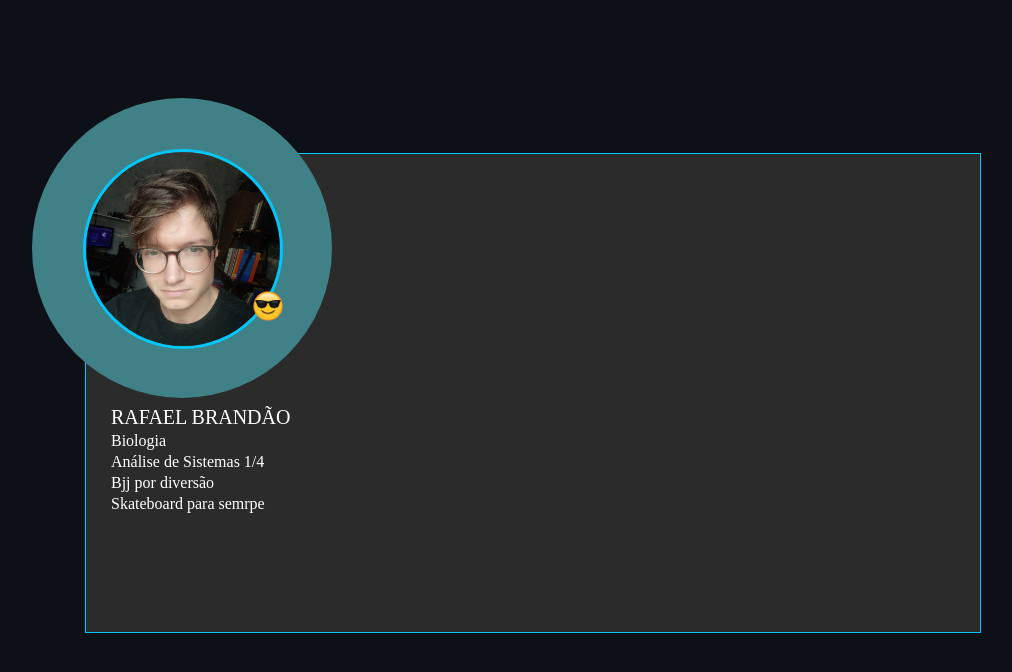
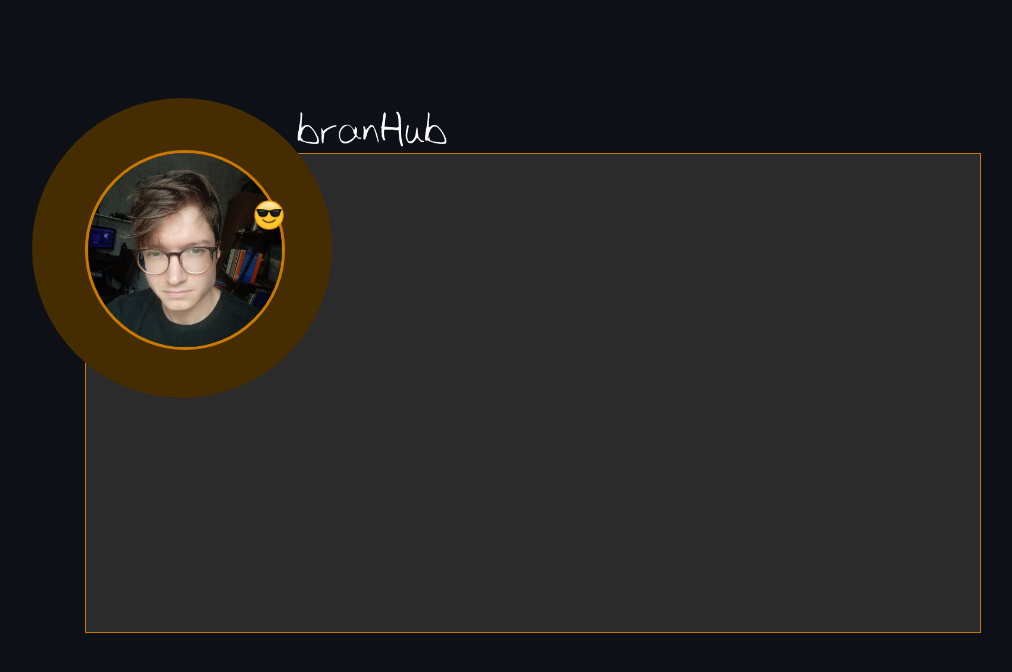
Before and after one commit to RafaBran/branHub, a plain HTML site: page index.html in a window 1280 px wide. Shown: the whole page, without its empty margins (121-1133 px from the left). Drawn offline with Linux system fonts and the light colour scheme.

Commit message:
atualização 21-03-2023

```diff
--- a/assets/styles/overall.css
+++ b/assets/styles/overall.css
@@ -11,13 +11,20 @@
     width: 70%;
     height: 60vh;
     background-color: #2b2b2b;
-    border: 1px solid #00c8ff;
+    border: 1px solid #c97900;
 
     display: flex;
 
     position: fixed;
     top: 153px;
     left: 206px;
+}
+
+.branhub-logo {
+    width: 150px;
+    position: fixed;
+    top: 111px;
+    left: 418px;
 }
 
 .profile-box{
@@ -32,30 +39,28 @@
 .fundo-imagem-de-perfil {
     width: 300px;
     height: 300px;
-    background-color: #408087;
+    background-color: #452d01;
     border-radius: 50%;
 }
 
 .foto-de-perfil {
     width: 200px;
     height: 200px;
-    border: 3px solid #00c8ff;
+    border: 3px solid #c97900;
     border-radius: 50%;
 
 
-    position: relative;
-    top: -249px;
-    left: 51px;
-}
+    position: fixed;
+    top: 150px;
+    left: 206px;}
 
 .emoji {
     width: 30px;
     height: 30px;
 
-    position: relative;
-    top: -277px;
-    left: 17px;
-}
+    position: fixed;
+    top: 200px;
+    left: 375px;}
 
 .informacoes-perfil {
     color: #ffffff;
--- a/index.html
+++ b/index.html
@@ -19,7 +19,8 @@
             <div class="fundo-imagem-de-perfil"></div>
             <img class="foto-de-perfil" src="assets/images/profilephoto3.jpg" alt="foto-de-perfil">
             <img class="emoji" src="assets/images/sunglassesEmoji.png" alt="emoji-do-perfil">
-            <div class="informacoes-perfil">
+            <img class="branhub-logo" src="assets/images/branhub-logo.png" alt="">
+            <!-- <div class="informacoes-perfil">
                 <p>Rafael Brandão</p>
                 <ul type="none">
                     <li>Biologia</li>
@@ -27,7 +28,7 @@
                     <li>Bjj por diversão</li>
                     <li>Skateboard para semrpe</li>
                 </ul>
-            </div>
+            </div> -->
         </div>
     </div>
 </body>
```
Also changed, not shown: assets/images/branhub-logo.png (added).
